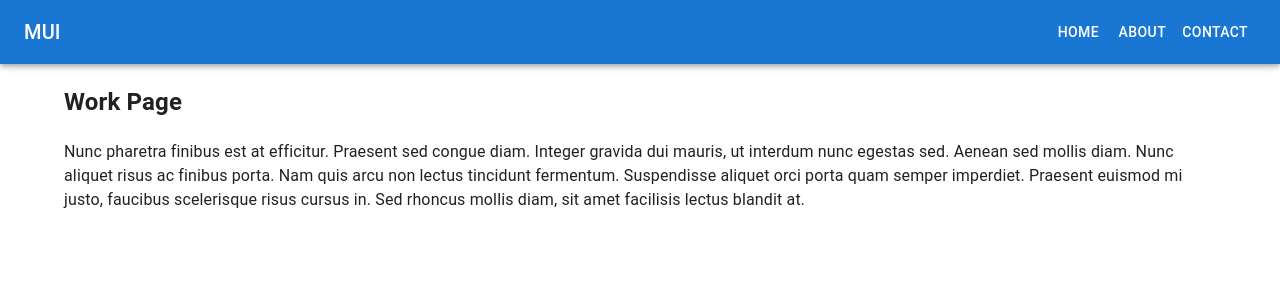
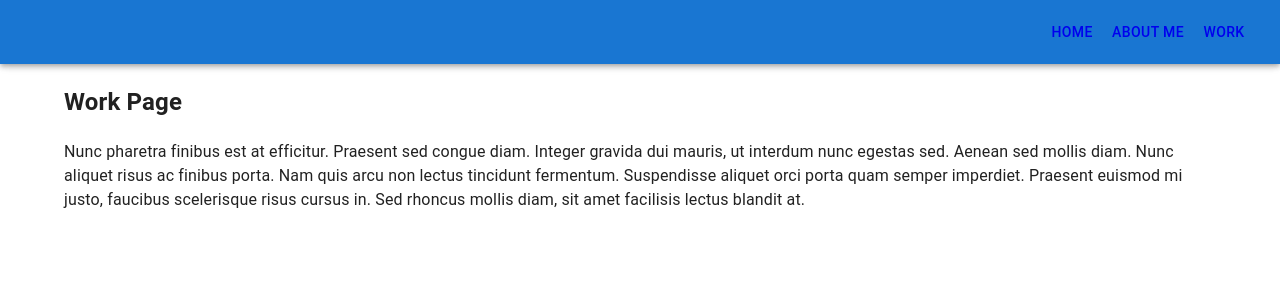
Before and after one commit to elisestankus/elisestankus-portfolio, a React (Vite) app: page /Work in a window 1280 px wide. Shown: the top 300 px of the page. Built offline with nearby package versions, Linux system fonts and the light colour scheme.

Commit message:
updated boilerplate nav to include home, about me, and work links

```diff
--- a/src/components/Nav/Nav.jsx
+++ b/src/components/Nav/Nav.jsx
@@ -1,5 +1,5 @@
 import * as React from 'react';
-import PropTypes from 'prop-types';
+import { Link } from 'react-router-dom';
 import AppBar from '@mui/material/AppBar';
 import Box from '@mui/material/Box';
 import CssBaseline from '@mui/material/CssBaseline';
@@ -16,7 +16,20 @@ import Typography from '@mui/material/Typography';
 import Button from '@mui/material/Button';
 
 const drawerWidth = 240;
-const navItems = ['Home', 'About', 'Contact'];
+const navItems = [
+    {
+        name: "Home",
+        path: '/'
+    },
+    {
+        name: "About Me",
+        path: "/AboutMe"
+    },
+    {
+        name: "Work",
+        path: "/Work"
+    }
+];
 
 function Nav(props) {
     const { window } = props;
@@ -28,15 +41,11 @@ function Nav(props) {
 
     const drawer = (
         <Box onClick={handleDrawerToggle} sx={{ textAlign: 'center' }}>
-            <Typography variant="h6" sx={{ my: 2 }}>
-                MUI
-            </Typography>
-            <Divider />
             <List>
                 {navItems.map((item) => (
-                    <ListItem key={item} disablePadding>
+                    <ListItem key={item.name} disablePadding>
                         <ListItemButton sx={{ textAlign: 'center' }}>
-                            <ListItemText primary={item} />
+                            <Link style={{ textDecoration: 'none' }} to={item.path}>{item.name}</Link>
                         </ListItemButton>
                     </ListItem>
                 ))}
@@ -65,12 +74,12 @@ function Nav(props) {
                         component="div"
                         sx={{ flexGrow: 1, display: { xs: 'none', sm: 'block' } }}
                     >
-                        MUI
+
                     </Typography>
                     <Box sx={{ display: { xs: 'none', sm: 'block' } }}>
                         {navItems.map((item) => (
-                            <Button key={item} sx={{ color: '#fff' }}>
-                                {item}
+                            <Button key={item.name} sx={{ color: '#fff' }}>
+                                <Link style={{ textDecoration: 'none' }} to={item.path}>{item.name}</Link>
                             </Button>
                         ))}
                     </Box>
```
